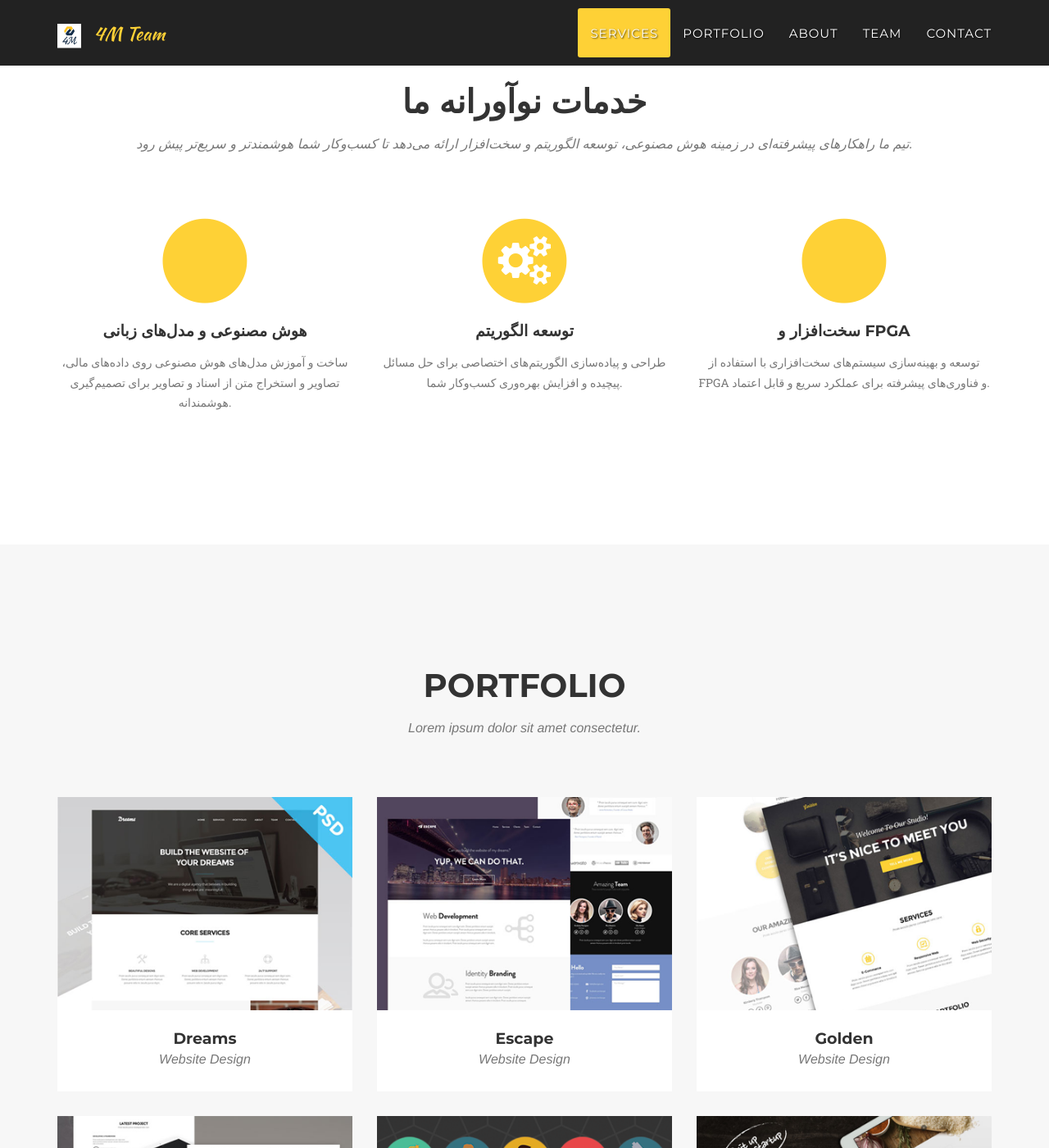
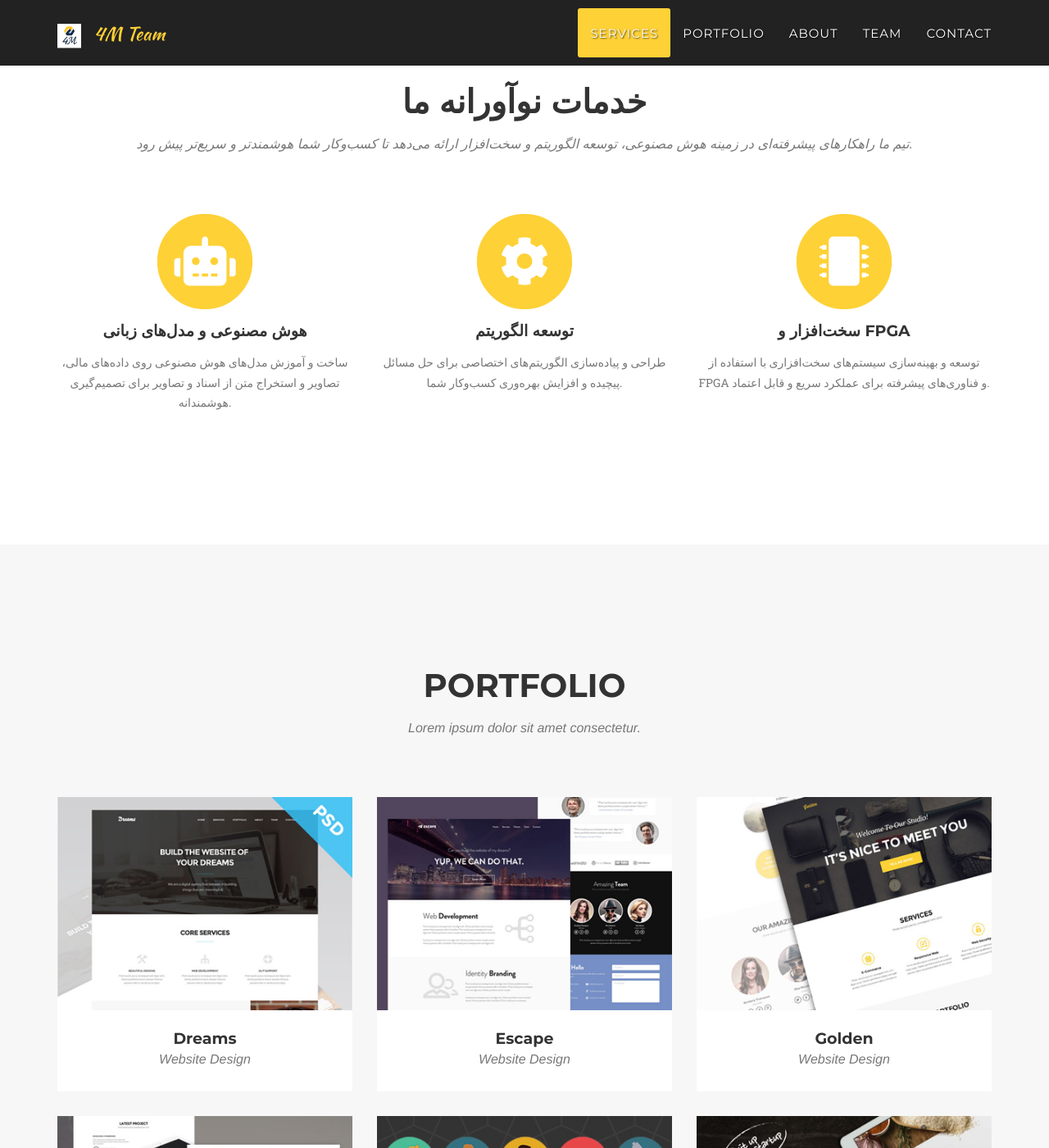
Before and after one commit to coreaiteam/coreaiteam.github.io, a Jekyll site: the page built from index.html, in a window 1280 px wide and 1400 px high, scrolled down 806 px. Shown: the whole window at 82% size. Built offline with Jekyll 4.4.1, drawn with Linux system fonts in a browser that asks for light colours; some web fonts are replaced; some of the changed text lies outside the part shown.

Commit message:
Added: Services, Team memebers, Time line.

```diff
--- a/_config.yml
+++ b/_config.yml
@@ -22,32 +22,32 @@ people:
   pic: 2
   social:
     - title: linkedin
-      url: #
+      url: https://www.linkedin.com/in/mohammadmahdi-norouzi/
     - title: github
-      url: #
+      url: https://github.com/mmahdin
 
 - name: محمدجواد نوروزی
   pic: 3
   social:
     - title: linkedin
-      url: #
+      url: https://www.linkedin.com/in/mohammadjavadnoroozi/
     - title: github
-      url: #
+      url: https://github.com/MohammadJavadN/
 
 - name: محمدحسین مومنی
   pic: 4
   social:
     - title: linkedin
-      url: #
+      url: https://linkedin.com/in/mohammadhossein-momenihamaneh
     - title: github
-      url: #
+      url: https://github.com/momenihamaneh1381
 
 # Social networks usernames (many more available: google-plus, flickr, dribbble, pinterest, instagram, tumblr, linkedin, etc.)
 social:
   - title: linkedin
-    url: http://twitter.com/jekyllrb
+    url: https://linkedin.com/company/4m-team
   - title: github
-    url: http://github.com/jekyll
+    url: https://github.com/coreaiteam
 
 # Postal address (add as many lines as necessary)
 # address:
--- a/_includes/contact.html
+++ b/_includes/contact.html
@@ -2,8 +2,8 @@
         <div class="container">
             <div class="row">
                 <div class="col-lg-12 text-center">
-                    <h2 class="section-heading">Contact Us</h2>
-                    <h3 class="section-subheading text-muted">Lorem ipsum dolor sit amet consectetur.</h3>
+                    <h2 class="section-heading">ارتباط با ما</h2>
+                    <h3 class="section-subheading text-muted" style="color: rgb(194, 202, 208);">اگر سوالی دارید یا مایل به همکاری هستید، خوشحال می‌شویم با ما در ارتباط باشید.</h3>
                 </div>
             </div>
             <div class="row">
--- a/_includes/css/agency.css
+++ b/_includes/css/agency.css
@@ -870,3 +870,8 @@ body {
     color: #fff;
     text-shadow: 1px 1px 2px rgba(0,0,0,0.7);
 }
+
+.ltr-text {
+    direction: ltr;
+    unicode-bidi: embed;
+}
--- a/_includes/head.html
+++ b/_includes/head.html
@@ -9,10 +9,10 @@
     <link rel="icon" type="image/png" href="{{ '/img/logos/team_logo.png' | relative_url }}">
 
     <!-- Custom CSS & Bootstrap Core CSS - Uses Bootswatch Flatly Theme: http://bootswatch.com/flatly/ -->
-    <!-- <link rel="stylesheet" href="{{ "/style.css" | prepend: site.baseurl }}"> -->
-
+    <link rel="stylesheet" href="{{ "/style.css" | prepend: site.baseurl }}">
+    <link rel="stylesheet" href="https://cdnjs.cloudflare.com/ajax/libs/font-awesome/5.15.4/css/all.min.css">
     <!-- Custom Fonts -->
-    <!-- <link rel="stylesheet" href="{{ "/css/font-awesome/css/font-awesome.min.css" | prepend: site.baseurl }}"> -->
+    <link rel="stylesheet" href="{{ "/css/font-awesome/css/font-awesome.min.css" | prepend: site.baseurl }}">
 
     <link rel="stylesheet" href="{{ '/style.css' | prepend: site.baseurl | prepend: site.url }}">
     <link rel="stylesheet" href="{{ '/css/font-awesome/css/font-awesome.min.css' | prepend: site.baseurl | prepend: site.url }}">
--- a/_includes/services.html
+++ b/_includes/services.html
@@ -10,24 +10,24 @@
         <div class="row text-center">
             <div class="col-md-4">
                 <span class="fa-stack fa-4x">
-                    <i class="fa fa-circle fa-stack-2x text-primary"></i>
-                    <i class="fa fa-robot fa-stack-1x fa-inverse"></i>
+                    <i class="fas fa-circle fa-stack-2x text-primary"></i>
+                    <i class="fas fa-robot fa-stack-1x fa-inverse"></i>
                 </span>
                 <h4 class="service-heading">هوش مصنوعی و مدل‌های زبانی</h4>
                 <p class="text-muted">ساخت و آموزش مدل‌های هوش مصنوعی روی داده‌های مالی، تصاویر و استخراج متن از اسناد و تصاویر برای تصمیم‌گیری هوشمندانه.</p>
             </div>
             <div class="col-md-4">
                 <span class="fa-stack fa-4x">
-                    <i class="fa fa-circle fa-stack-2x text-primary"></i>
-                    <i class="fa fa-cogs fa-stack-1x fa-inverse"></i>
+                    <i class="fas fa-circle fa-stack-2x text-primary"></i>
+                    <i class="fas fa-gear fa-stack-1x fa-inverse"></i>
                 </span>
                 <h4 class="service-heading">توسعه الگوریتم</h4>
                 <p class="text-muted">طراحی و پیاده‌سازی الگوریتم‌های اختصاصی برای حل مسائل پیچیده و افزایش بهره‌وری کسب‌وکار شما.</p>
             </div>
             <div class="col-md-4">
                 <span class="fa-stack fa-4x">
-                    <i class="fa fa-circle fa-stack-2x text-primary"></i>
-                    <i class="fa fa-microchip fa-stack-1x fa-inverse"></i>
+                    <i class="fas fa-circle fa-stack-2x text-primary"></i>
+                    <i class="fas fa-microchip fa-stack-1x fa-inverse"></i>
                 </span>
                 <h4 class="service-heading">سخت‌افزار و FPGA</h4>
                 <p class="text-muted">توسعه و بهینه‌سازی سیستم‌های سخت‌افزاری با استفاده از FPGA و فناوری‌های پیشرفته برای عملکرد سریع و قابل اعتماد.</p>
--- a/_layouts/default.html
+++ b/_layouts/default.html
@@ -11,7 +11,6 @@
     {% include portfolio_grid.html %}
     {% include about.html %}
     {% include team.html %}
-    {% include clients.html %}
     {% include contact.html %}
     {% include footer.html %}
     {% include modals.html %}
```
Also changed, not shown: 1 other file.
